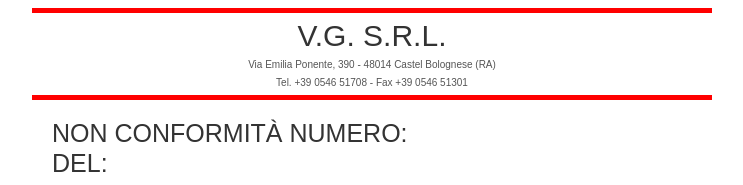
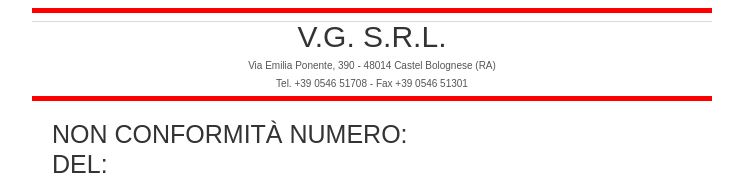
Before and after one commit to developVG/vg-api, a website: page public/mailTemplate.html in a window 1280 px wide. Shown: the top 185 px of the page, 268-1011 px from the left. Drawn offline with Linux system fonts and the light colour scheme.

```diff
--- a/public/mailTemplate.html
+++ b/public/mailTemplate.html
@@ -255,6 +255,7 @@
         <span></span>
         <tr>
           <hr style="border: 0; height: 5px; background-color: red;">
+          <div style="background: #d9d9d9; font-size: 1px; line-height: 1px;">&nbsp;</div>
           <h1
             style="margin: 0px 0px 5px; font-size: 30px; font-family: sans-serif; line-height: 30px; color: #333333; font-weight: normal;">
             V.G. S.R.L.</h1>
```
